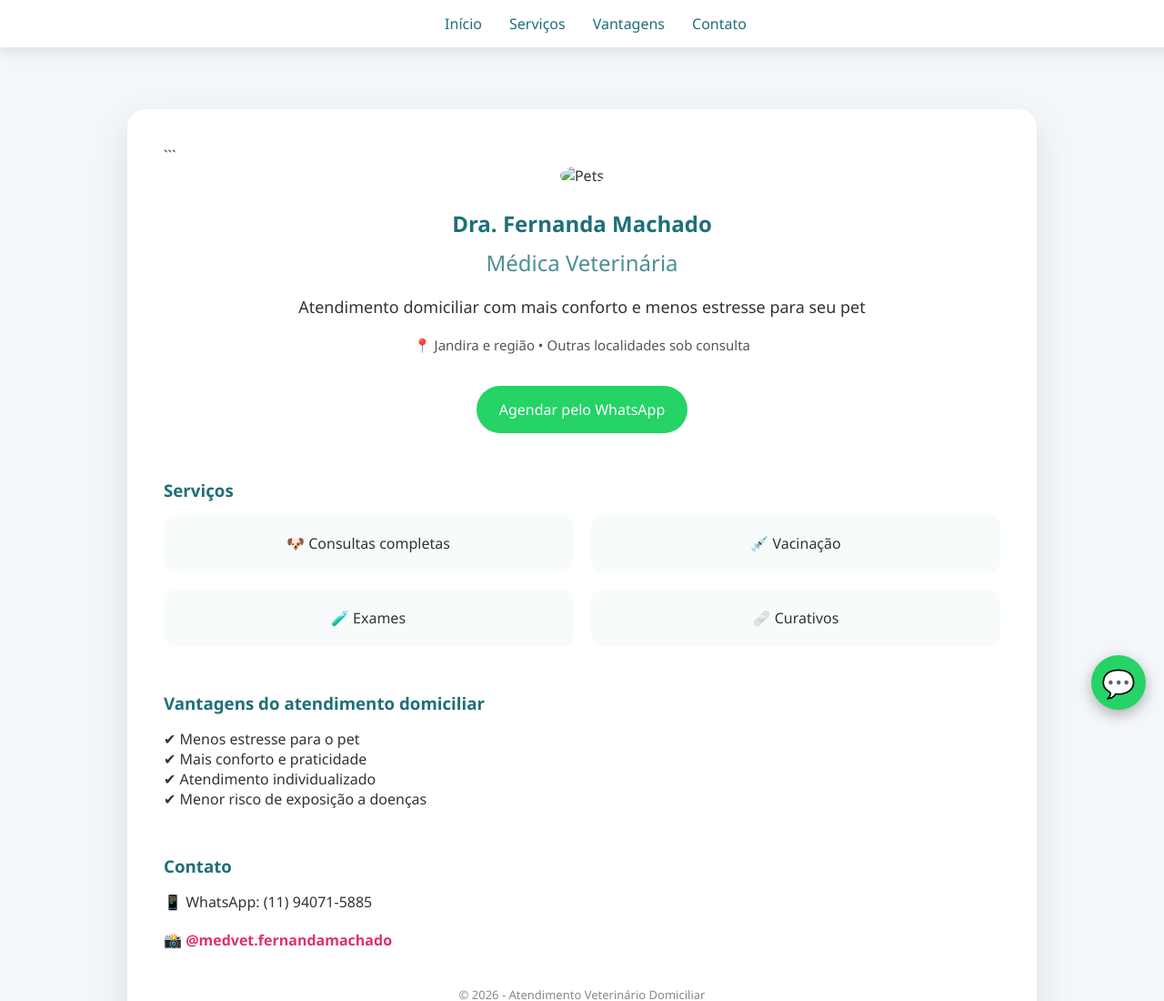
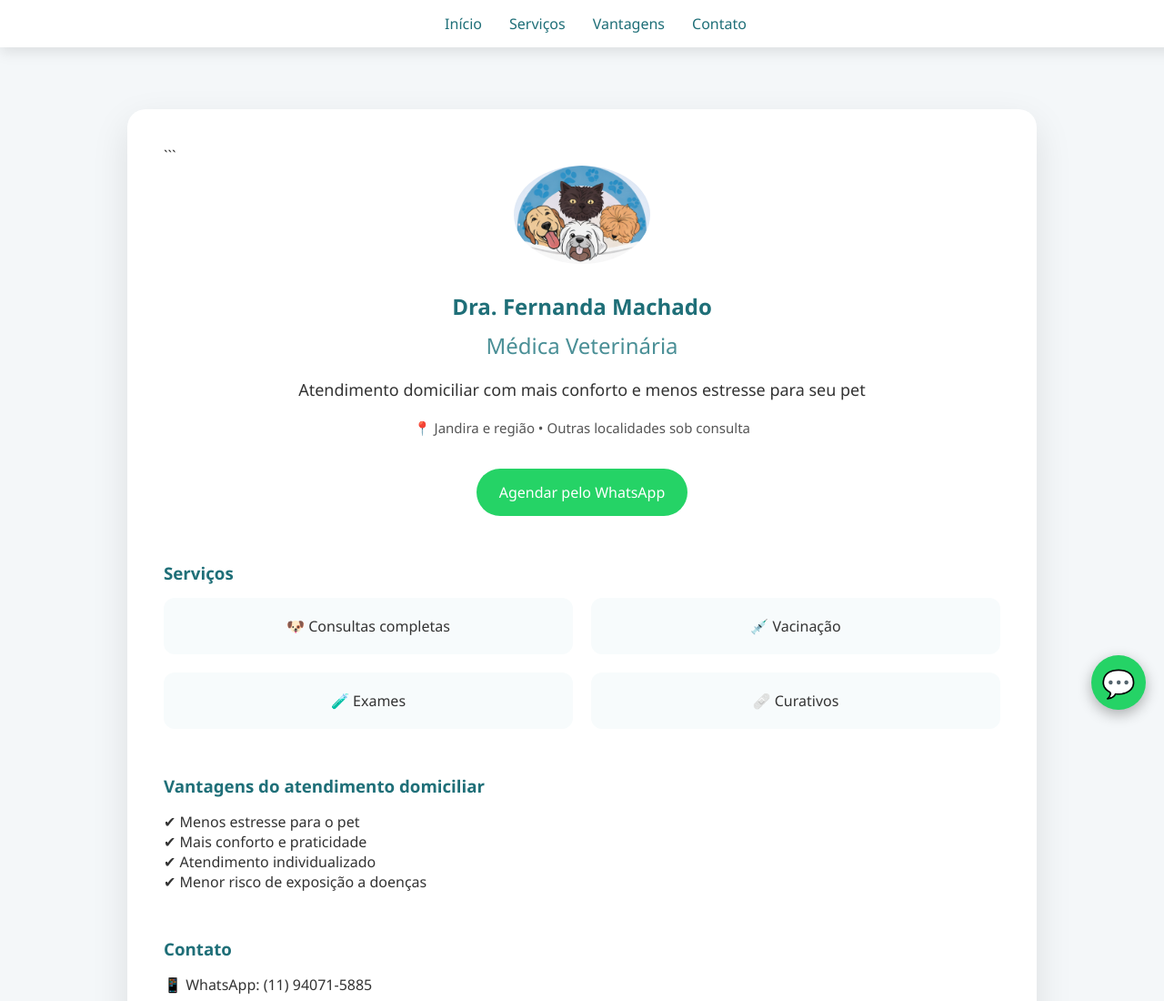
Before and after one commit to edufms/edufms.github.io, a plain HTML site: page vetfernandamachado/index.html in a window 1280 px wide. Shown: the top 1100 px of the page at 91% size. Drawn offline with Linux system fonts and the light colour scheme.

Commit message:
inclusao_logo

````diff
--- a/vetfernandamachado/index.html
+++ b/vetfernandamachado/index.html
@@ -185,7 +185,7 @@
 ```
   <!-- HERO -->
   <section id="inicio" class="hero">
-    <img src="sua-imagem.png" alt="Pets">
+    <img src="FM_LOGO.png" alt="Pets">
 
     <h1>Dra. Fernanda Machado</h1>
     <h2>Médica Veterinária</h2>
````
Also changed, not shown: vetfernandamachado/FM_LOGO.png (added).
